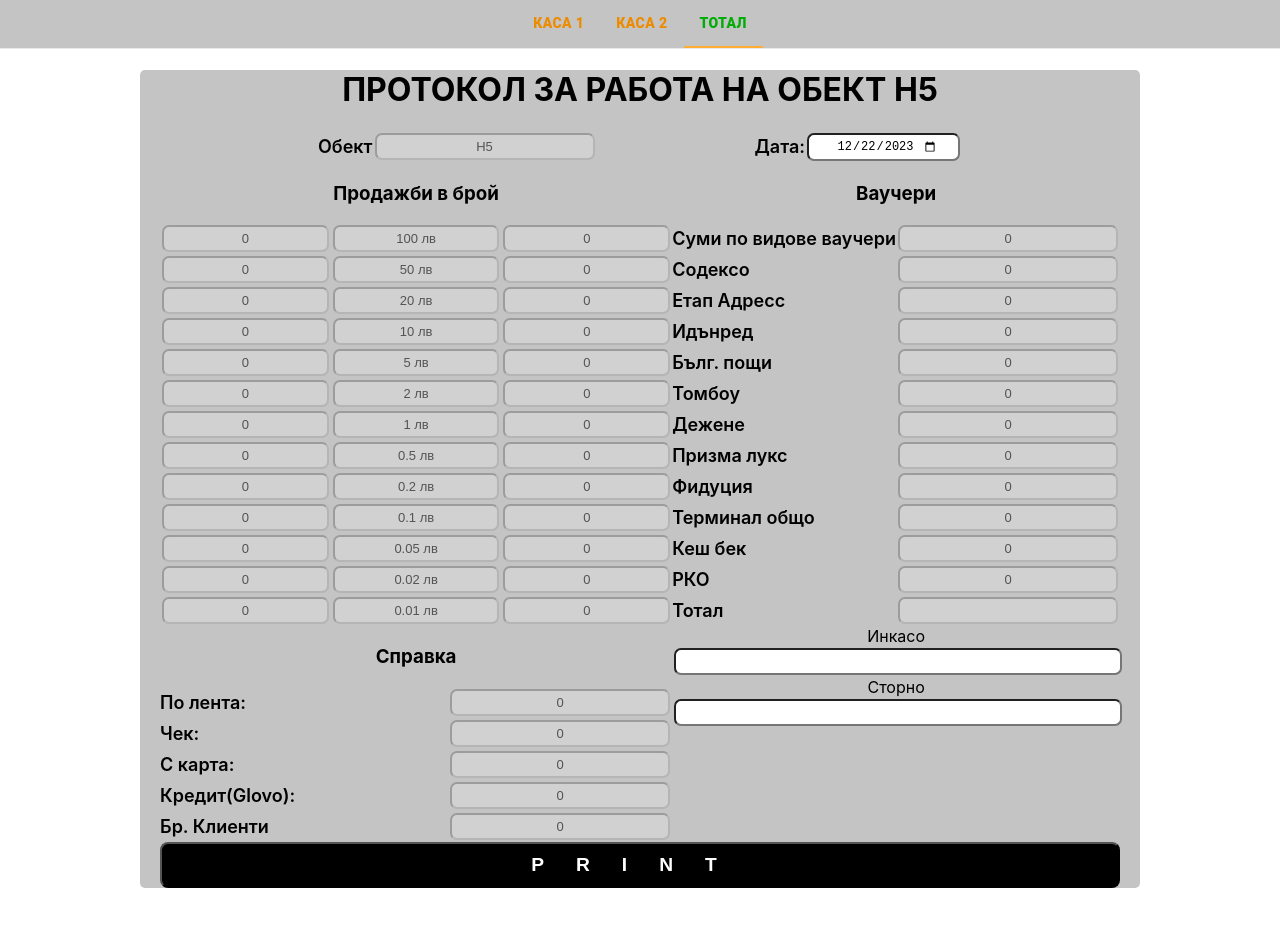
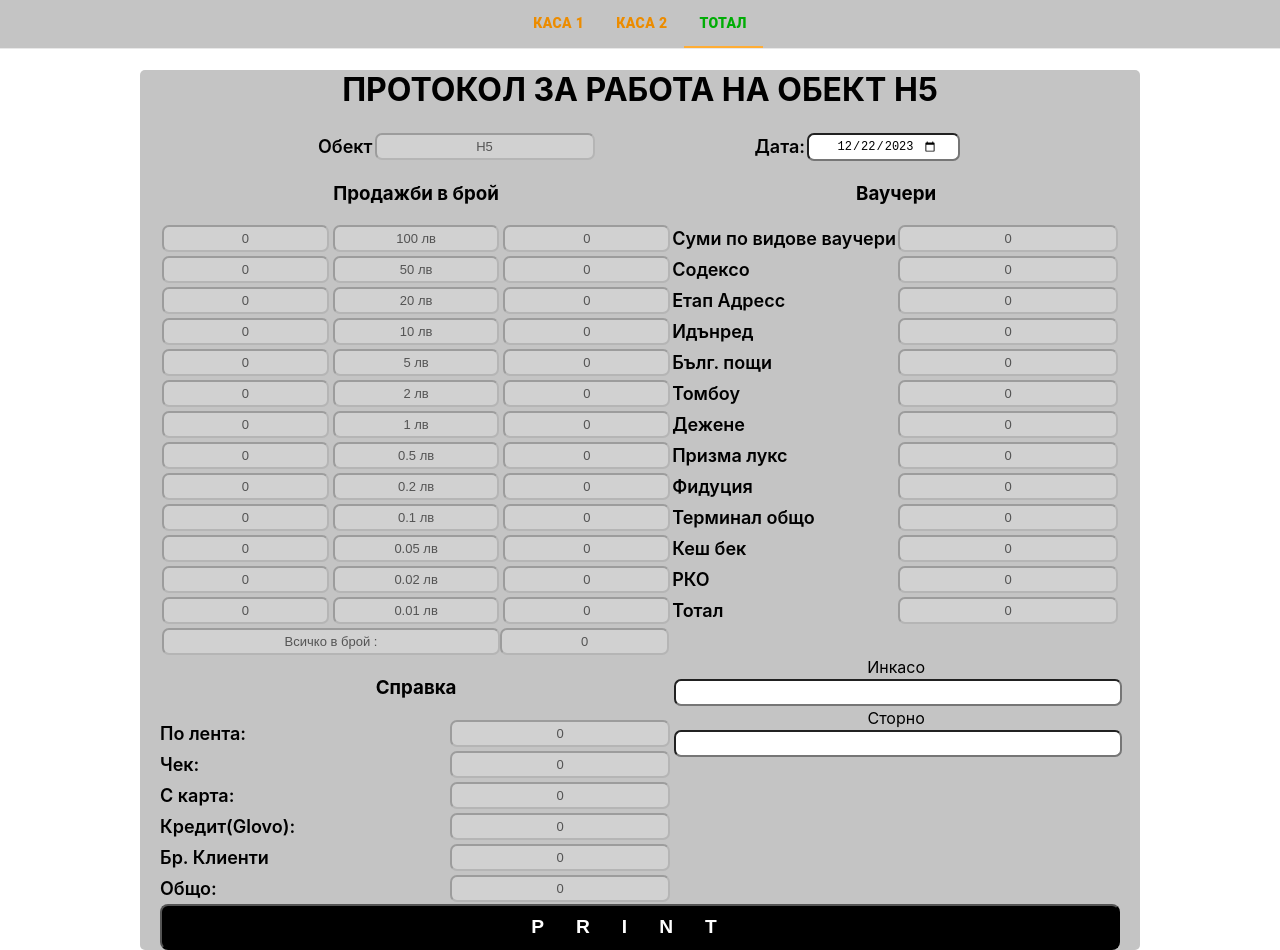
Before and after one commit to AntoanCh/protocol-kasa, a React (Create React App) app: page /n1/total in a window 1280 px wide. Before the commit the page ends 888 px from the top, so only its background shows below. Built offline with nearby package versions, Linux system fonts and the light colour scheme.

Commit message:
total inputs

```diff
--- a/src/components/Total/TotalProtocol.jsx
+++ b/src/components/Total/TotalProtocol.jsx
@@ -1,4 +1,6 @@
+import { useEffect } from "react";
 import { useOutletContext } from "react-router-dom";
+
 function TotalProtocol({ obekt }) {
   const [state, handleState] = useOutletContext();
   const curr = new Date();
@@ -26,6 +28,23 @@ function TotalProtocol({ obekt }) {
     ["Кредит(Glovo):", "glovo"],
     ["Бр. Клиенти", "klienti"],
   ];
+  let totalRef = 0;
+  refs.map((item) => {
+    totalRef =
+      totalRef +
+      state.reduce((sum, obj) => sum + parseFloat(obj.ref[item[1]]), 0);
+  });
+  let totalCash = 0;
+  cash.map((item) => {
+    totalCash =
+      totalCash + state.reduce((sum, obj) => sum + obj.cash[item], 0) * item;
+  });
+  let totalVouchers = 0;
+  vouchers.map((item) => {
+    totalVouchers =
+      totalVouchers +
+      state.reduce((sum, obj) => sum + parseFloat(obj.vouchers[item[1]]), 0);
+  });
 
   const generateCashSales = () => {
     return cash.map((item, index) => (
@@ -39,7 +58,10 @@ function TotalProtocol({ obekt }) {
         <input type="text" defaultValue={`${item} лв`} disabled></input>
         <input
           type="text"
-          defaultValue={state.reduce((sum, obj) => sum + obj.cash[item], 0)}
+          defaultValue={state.reduce(
+            (sum, obj) => sum + obj.cash[item] * item,
+            0
+          )}
           disabled
         ></input>
       </div>
@@ -94,18 +116,31 @@ function TotalProtocol({ obekt }) {
         <div>
           <h3>Продажби в брой</h3>
           {generateCashSales()}
+          <div id="totalCash">
+            <input type="text" value={"Всичко в брой :"} disabled></input>
+            <input type="text" disabled value={totalCash}></input>
+          </div>
         </div>
         <div>
           <h3>Ваучери</h3>
           {generateVouchers()}
           <div className="inline-input">
             <label>Тотал</label>
-            <input disabled step="0.01" type="number"></input>
+            <input
+              disabled
+              step="0.01"
+              type="number"
+              value={totalVouchers}
+            ></input>
           </div>
         </div>
         <div>
           <h3>Справка</h3>
           {generateRefs()}
+          <div className="inline-input">
+            <label>Общо:</label>
+            <input disabled value={totalRef} type="text"></input>
+          </div>
         </div>
 
         <div>
```
